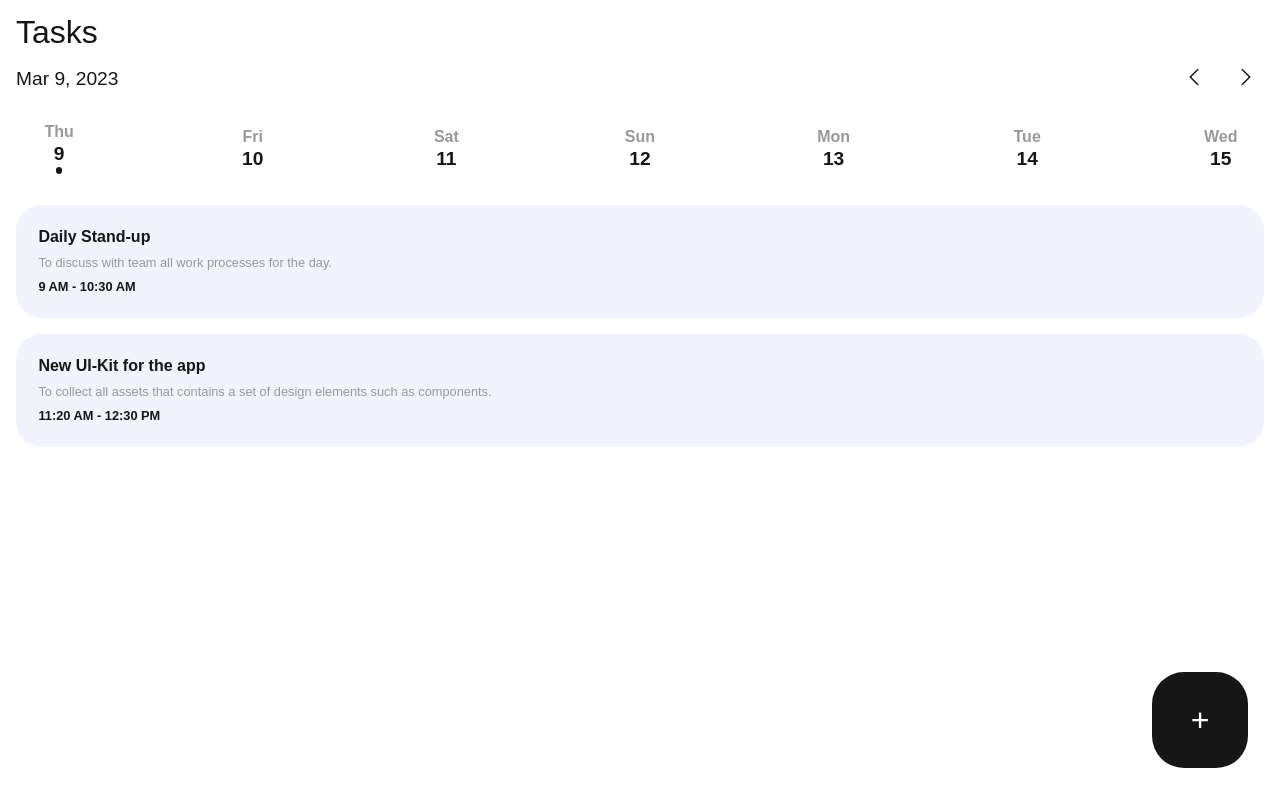
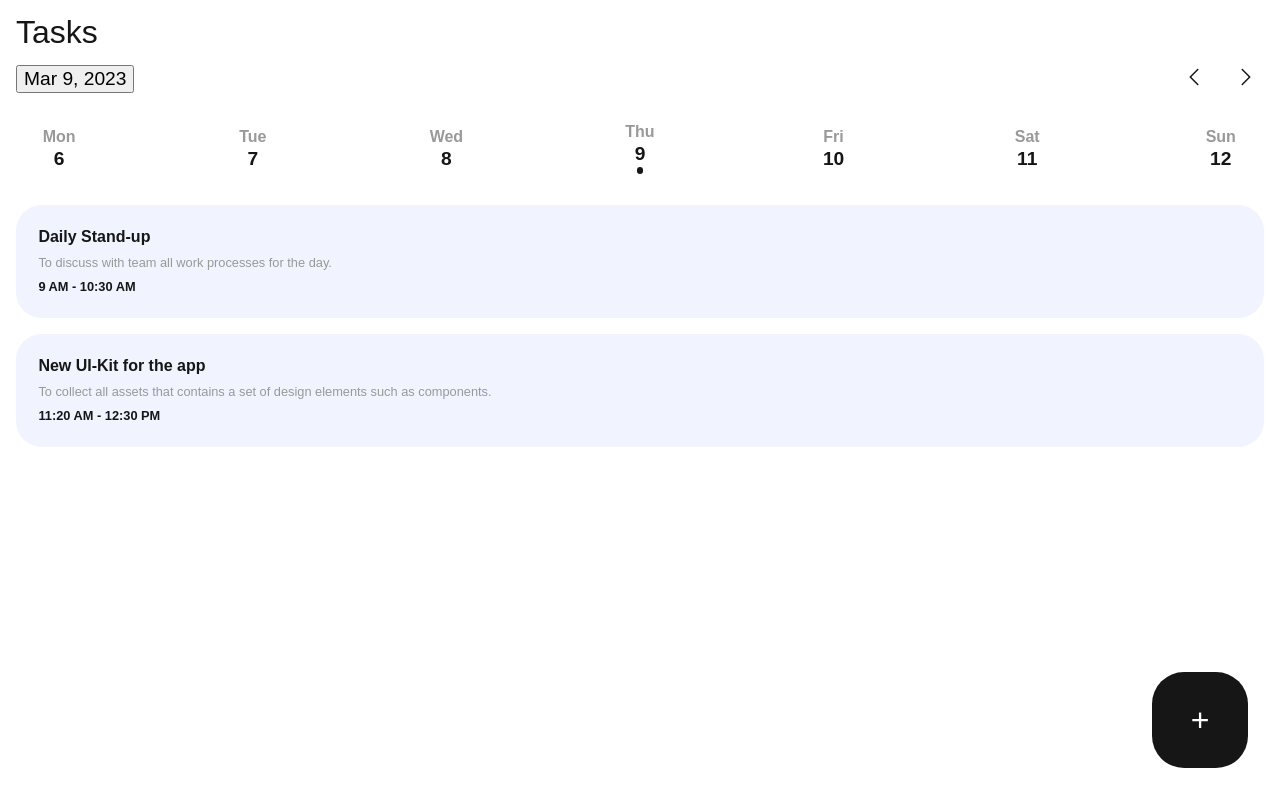
Before and after one commit to thejus-r/tasky, a Next.js app: page / in a window 1280 px wide. Built offline with nearby package versions, Linux system fonts and the light colour scheme.

Commit message:
fixed issue #2

```diff
--- a/components/WeekView/index.tsx
+++ b/components/WeekView/index.tsx
@@ -1,42 +1,49 @@
 "use-client";
+import { ChevronLeftIcon, ChevronRightIcon } from "@heroicons/react/24/solid";
+import { useState } from "react";
 
 import { locale } from "@/config/locale";
 import {
+  addDays,
+  getCalendraView,
   getWeekDay,
   getWeekDays,
-  getWeekIndex,
   isSameDate,
 } from "@/utils/DateUtils";
 
-import { ChevronLeftIcon, ChevronRightIcon } from "@heroicons/react/24/solid";
-import { useState } from "react";
+export default function WeekView() {
+  const current = new Date();
+  const [active, setActive] = useState(current);
+  const [calendraView, setCalendraView] = useState(
+    getCalendraView(active, null)
+  );
 
-export default function WeekView() {
-  const [currentDate, setCurrentDate] = useState(new Date());
-  const days = getWeekDays(currentDate);
+  // function that resets weekView to current week
+  function resetToThisWeek() {
+    let thisWeek = getCalendraView(active, null);
+    setCalendraView(thisWeek);
+  }
 
-  const prevWeek = () => {
-    let newDate = new Date();
-    newDate.setDate(newDate.getDate() - 1);
-    setCurrentDate(newDate);
-  };
-
-  const nextWeek = () => {
-    let newDate = new Date();
-    newDate.setDate(newDate.getDate() + 1);
-    setCurrentDate(newDate);
-  };
+  // Changes to prev or next week
+  function changeWeek(add: number): void {
+    let newWeek = getCalendraView(
+      active,
+      addDays(calendraView.startOfWeek, add)
+    );
+    setCalendraView(newWeek);
+  }
+  const days = getWeekDays(calendraView.startOfWeek);
   return (
     <>
       <div className="week-view-header">
-        <h3 className="current-date">
+        <button onClick={() => resetToThisWeek()} className="current-date">
           {new Date().toLocaleDateString(locale, { dateStyle: "medium" })}
-        </h3>
+        </button>
         <div className="changeWeekBtn-container">
-          <button onClick={prevWeek} className="changeWeekBtn">
+          <button onClick={() => changeWeek(-7)} className="changeWeekBtn">
             <ChevronLeftIcon className="icon" />
           </button>
-          <button onClick={nextWeek} className="changeWeekBtn">
+          <button onClick={() => changeWeek(7)} className="changeWeekBtn">
             <ChevronRightIcon className="icon" />
           </button>
         </div>
--- a/utils/DateUtils.ts
+++ b/utils/DateUtils.ts
@@ -35,7 +35,7 @@
     return date.toLocaleDateString(locale, { weekday: 'short' });
 }
 
-function weekMoment(date: Date, add: number = 1) {
+export function weekMoment(date: Date, add: number = 1) {
     const next = new Date(date);
     next.setDate(date.getDate() - (date.getDay() || 7) + add)
     return next;
```
